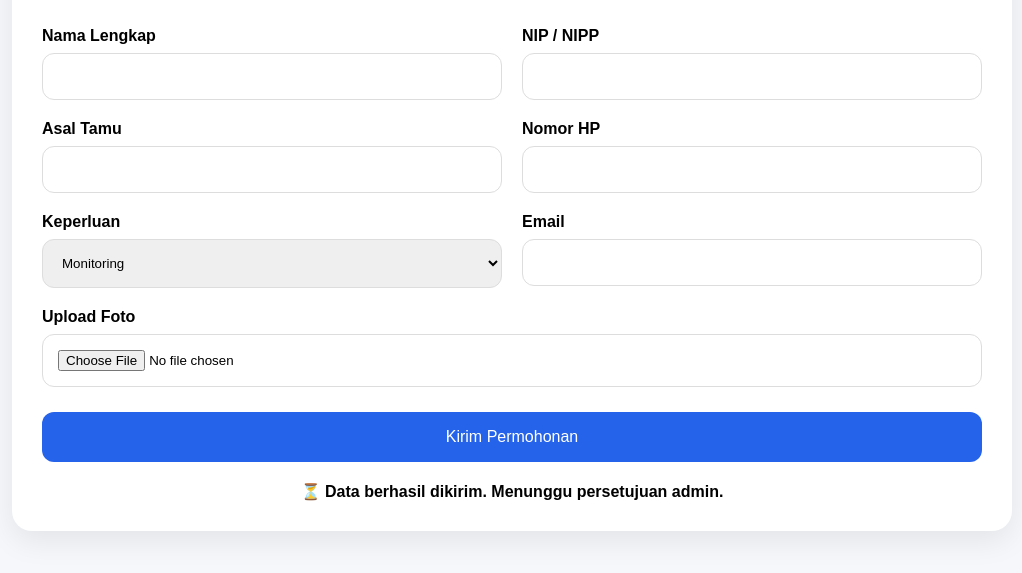
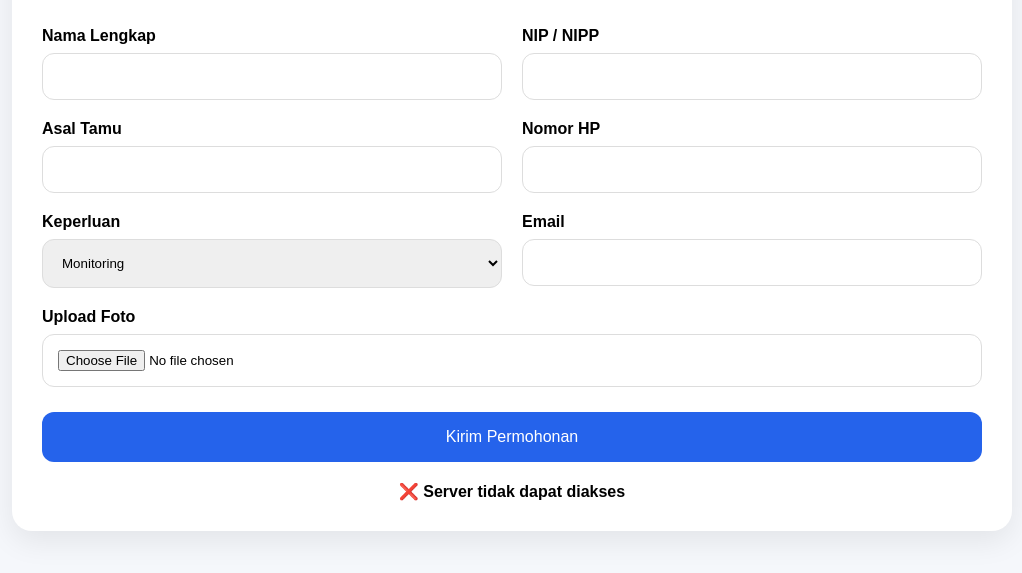
Before and after one commit to agniazahara/frontend_logakses, a website: page tamu.html in a window 1280 px wide. Both pictures are taken after a click on the button "Kirim Permohonan". Shown: the part 165-738 px from the top of the page, without its empty margins (128-1150 px from the left). Drawn offline with Linux system fonts and the light colour scheme; no server answers.

Commit message:
connect tamu form

```diff
--- a/tamu.html
+++ b/tamu.html
@@ -164,19 +164,88 @@ Kirim Permohonan
 
 <script>
 
+const API =
+  "https://backendlogakses-production.up.railway.app"
+
 async function kirimData(){
 
-  document.getElementById("status").innerHTML =
-    "Permohonan sedang dikirim...";
-
-  // nanti POST ke API
-
-  setTimeout(() => {
+  try {
 
     document.getElementById("status").innerHTML =
-      "⏳ Data berhasil dikirim. Menunggu persetujuan admin.";
+      "Mengirim permohonan..."
 
-  },1000)
+    const formData = new FormData()
+
+    formData.append(
+      "nama",
+      document.getElementById("nama").value
+    )
+
+    formData.append(
+      "nip",
+      document.getElementById("nip").value
+    )
+
+    formData.append(
+      "asal_tamu",
+      document.getElementById("asal").value
+    )
+
+    formData.append(
+      "no_hp",
+      document.getElementById("hp").value
+    )
+
+    formData.append(
+      "email",
+      document.getElementById("email").value
+    )
+
+    formData.append(
+      "keperluan",
+      document.getElementById("keperluan").value
+    )
+
+    const foto =
+      document.getElementById("foto")
+
+    if (foto.files.length > 0) {
+      formData.append(
+        "foto",
+        foto.files[0]
+      )
+    }
+
+    const res = await fetch(
+      `${API}/tamu/permohonan`,
+      {
+        method:"POST",
+        body:formData
+      }
+    )
+
+    const data = await res.json()
+
+    if(data.success){
+
+      document.getElementById("status").innerHTML =
+        "⏳ Permohonan berhasil dikirim. Menunggu persetujuan admin."
+
+    } else {
+
+      document.getElementById("status").innerHTML =
+        "❌ Gagal mengirim permohonan"
+
+    }
+
+  } catch(err){
+
+    console.log(err)
+
+    document.getElementById("status").innerHTML =
+      "❌ Server tidak dapat diakses"
+
+  }
 
 }
 
```
